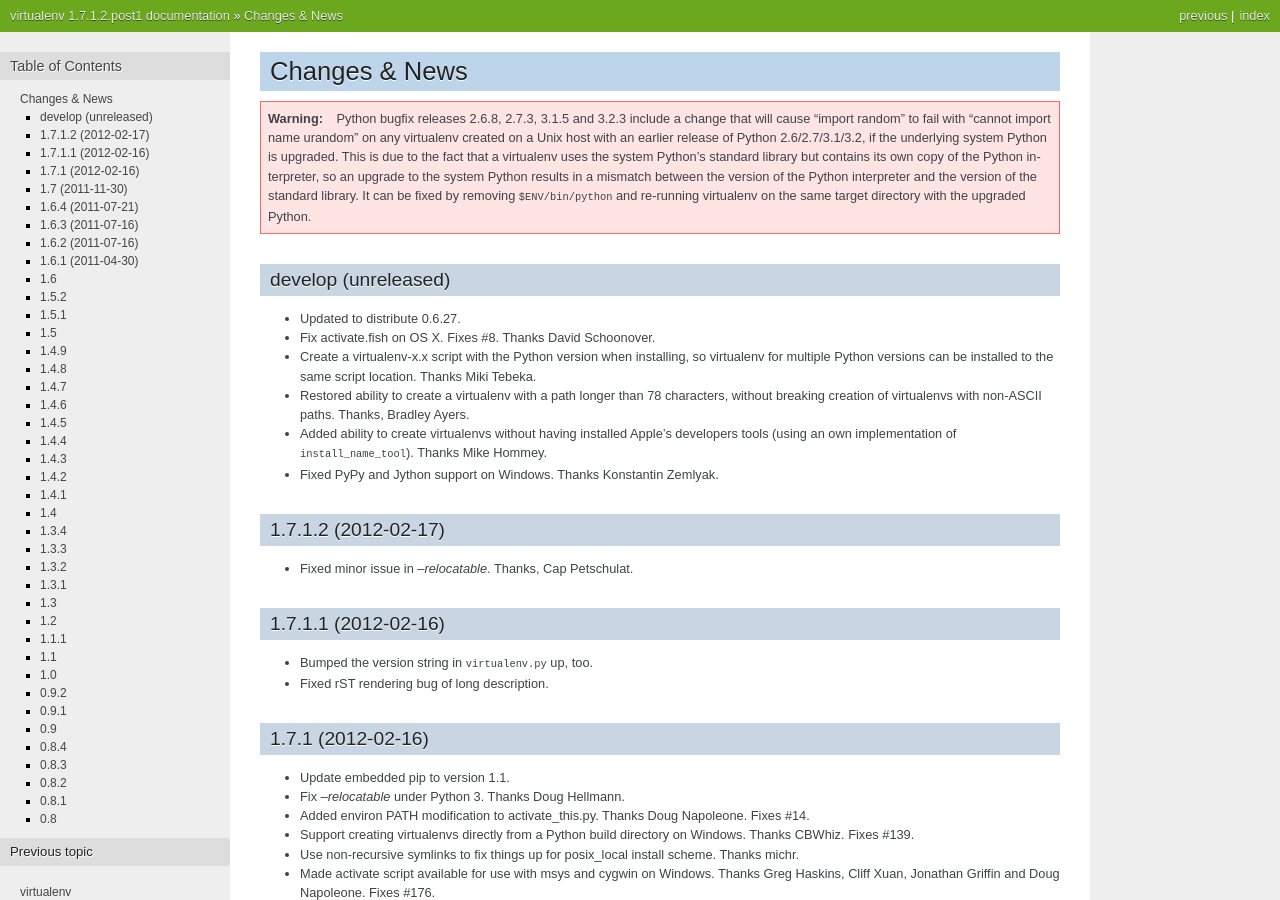
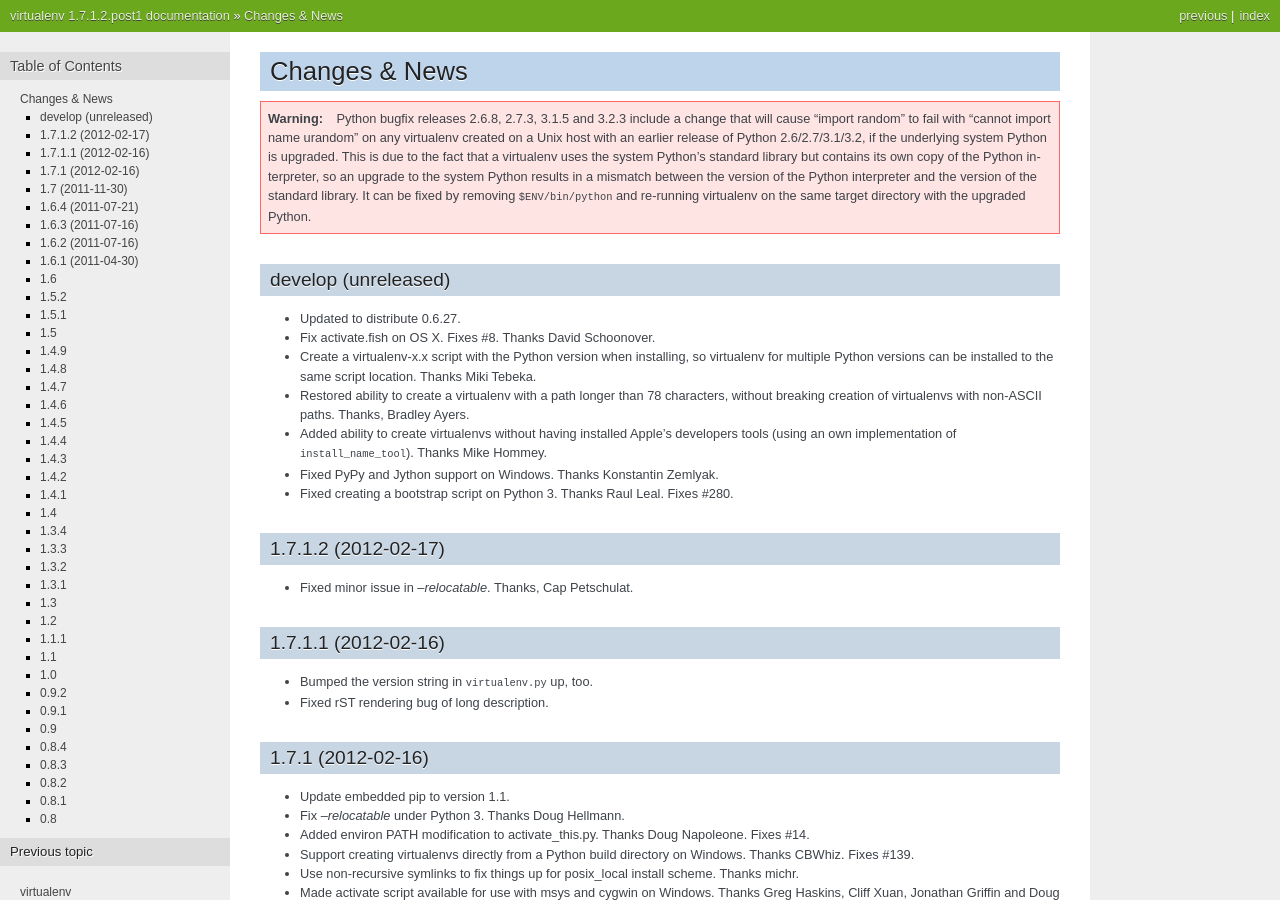
Before and after one commit to pypa/virtualenv, a Sphinx documentation site: the page built from docs/news.txt, in a window 1280 px wide and 900 px high. Built offline with Sphinx 7.4.7, drawn with Linux system fonts in a browser that asks for light colours.

Commit message:
Use the codecs module to load the virtualenv.py when creating a bootstrap file. Fixes #280.

```diff
--- a/AUTHORS.txt
+++ b/AUTHORS.txt
@@ -43,6 +43,7 @@
 Mike Hommey
 Miki Tebeka
 Philip Jenvey
+Raul Leal
 Ronny Pfannschmidt
 Stefano Rivera
 Tarek Ziadé
--- a/docs/news.txt
+++ b/docs/news.txt
@@ -35,6 +35,8 @@
   Thanks Mike Hommey.
 
 * Fixed PyPy and Jython support on Windows. Thanks Konstantin Zemlyak.
+
+* Fixed creating a bootstrap script on Python 3. Thanks Raul Leal. Fixes #280.
 
 1.7.1.2 (2012-02-17)
 ~~~~~~~~~~~~~~~~~~~~
--- a/virtualenv.py
+++ b/virtualenv.py
@@ -9,6 +9,7 @@
 import base64
 import sys
 import os
+import codecs
 import optparse
 import re
 import shutil
@@ -1769,7 +1770,7 @@
     filename = __file__
     if filename.endswith('.pyc'):
         filename = filename[:-1]
-    f = open(filename, 'rb')
+    f = codecs.open(filename, 'r', encoding='utf-8')
     content = f.read()
     f.close()
     py_exe = 'python%s' % python_version
```
